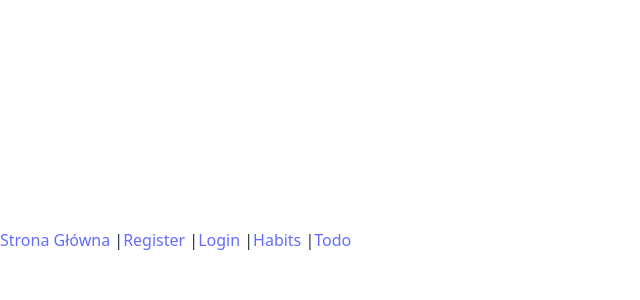
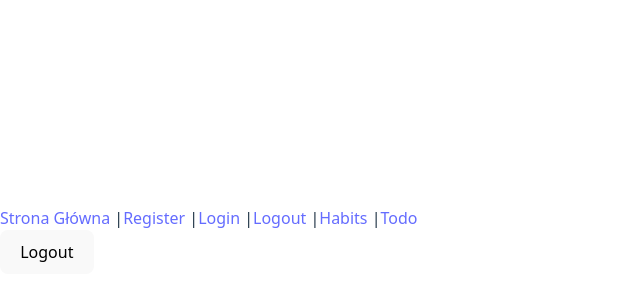
Before and after one commit to Yuviellia/Habitra, a React (Vite) app in the folder frontend/: page /logout in a window 1280 px wide. Shown: the part 160-460 px from the top of the page, without its empty margins (0-640 px from the left). Built offline with nearby package versions, Linux system fonts and the light colour scheme.

Commit message:
feat(session): add logout button

```diff
--- a/frontend/src/App.jsx
+++ b/frontend/src/App.jsx
@@ -3,6 +3,7 @@ import Register from './pages/Register';
 import Login from './pages/Login';
 import Habits from './pages/Habits';
 import Todo from './pages/Todo';
+import Logout from "./pages/Logout";
 
 function App() {
     return (
@@ -11,6 +12,7 @@ function App() {
                 <Link to="/">Strona Główna</Link> |
                 <Link to="/register">Register</Link> |
                 <Link to="/login">Login</Link> |
+                <Link to="/logout">Logout</Link> |
                 <Link to="/habits">Habits</Link> |
                 <Link to="/todo">Todo</Link>
             </nav>
@@ -19,6 +21,7 @@ function App() {
                 <Route path="/" element={<h1>Siea</h1>} />
                 <Route path="/register" element={<Register />} />
                 <Route path="/login" element={<Login />} />
+                <Route path="/logout" element={<Logout />} />
                 <Route path="/habits" element={<Habits />} />
                 <Route path="/todo" element={<Todo />} />
             </Routes>
--- /dev/null
+++ b/frontend/src/pages/Logout.jsx
@@ -0,0 +1,14 @@
+import { useNavigate } from 'react-router-dom';
+
+const LogoutButton = () => {
+    const navigate = useNavigate();
+
+    const logout = () => {
+        localStorage.removeItem('token');
+        navigate('/login');
+    };
+
+    return <button onClick={logout}>Logout</button>;
+};
+
+export default LogoutButton;
```
